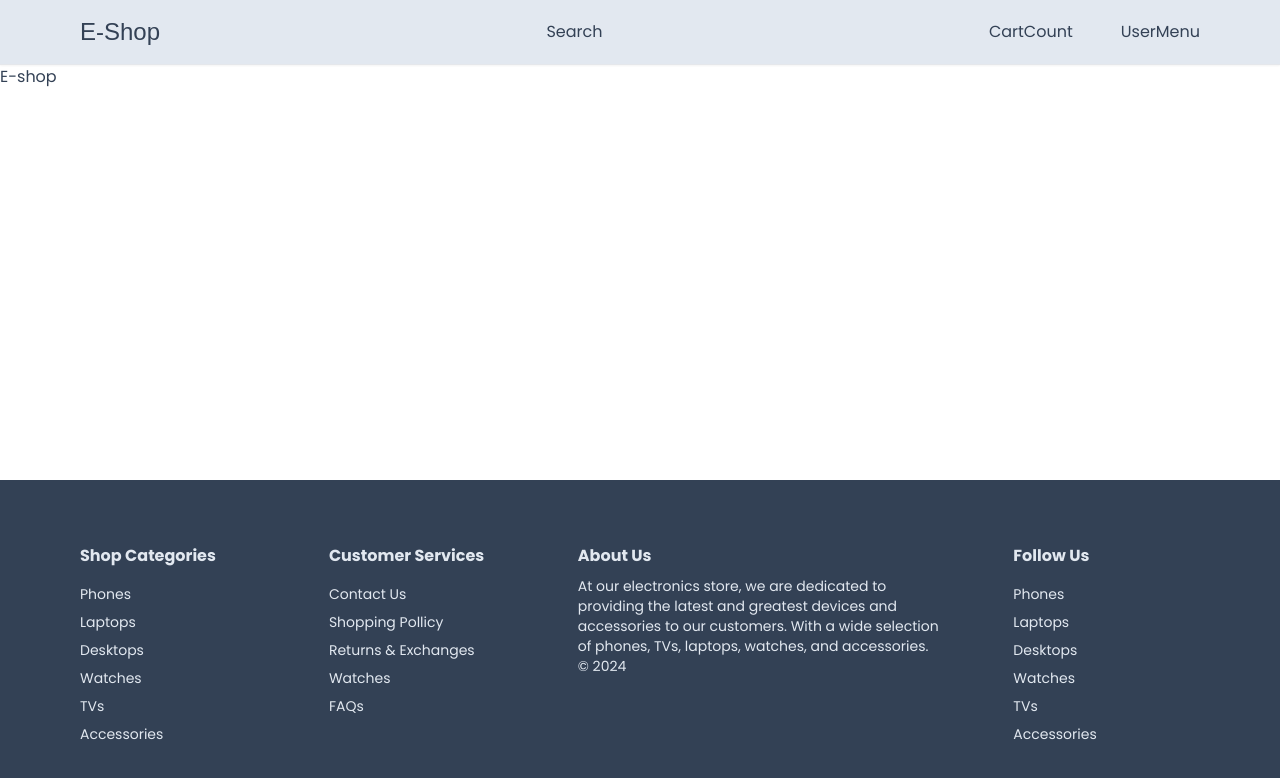
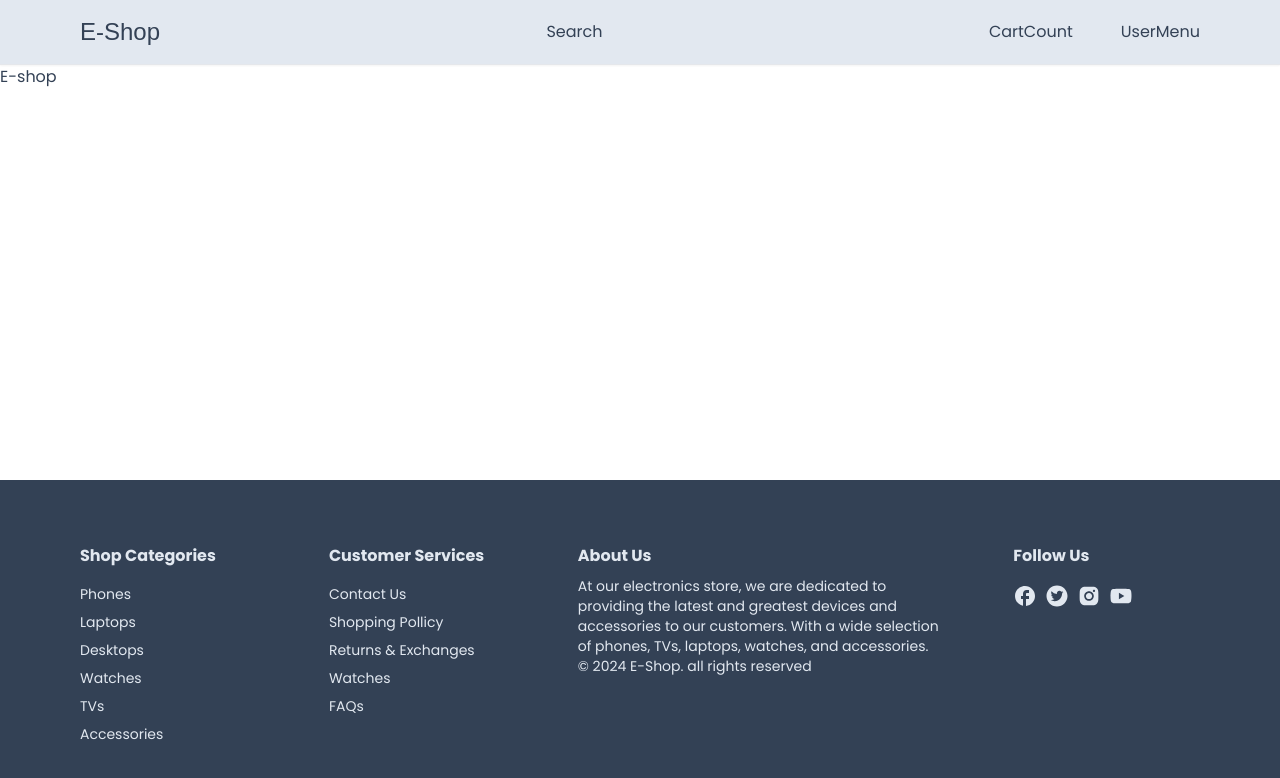
Before and after one commit to Alek30k/E-shop, a Next.js app: page / in a window 1280 px wide. Shown: the top 778 px of the page. Built offline with nearby package versions, Linux system fonts and the light colour scheme; a web font is replaced by a local one.

Commit message:
last commit

```diff
--- a/app/components/footer/Footer.tsx
+++ b/app/components/footer/Footer.tsx
@@ -1,6 +1,12 @@
 import Link from "next/link";
 import Container from "../Container";
 import FooterList from "./FooterList";
+import { MdFacebook } from "react-icons/md";
+import {
+  AiFillTwitterCircle,
+  AiFillInstagram,
+  AiFillYoutube,
+} from "react-icons/ai";
 
 const Footer = () => {
   return (
@@ -31,16 +37,24 @@ const Footer = () => {
               and greatest devices and accessories to our customers. With a wide
               selection of phones, TVs, laptops, watches, and accessories.
             </p>
-            <p>&copy; {new Date().getFullYear()}</p>
+            <p>&copy; {new Date().getFullYear()} E-Shop. all rights reserved</p>
           </div>
           <FooterList>
             <h3 className="text-base font-bold mb-2">Follow Us</h3>
-            <Link href="#">Phones</Link>
-            <Link href="#">Laptops</Link>
-            <Link href="#">Desktops</Link>
-            <Link href="#">Watches</Link>
-            <Link href="#">TVs</Link>
-            <Link href="#">Accessories</Link>
+            <div className="flex gap-2">
+              <Link href="#">
+                <MdFacebook size={24} />
+              </Link>
+              <Link href="#">
+                <AiFillTwitterCircle size={24} />
+              </Link>
+              <Link href="#">
+                <AiFillInstagram size={24} />
+              </Link>
+              <Link href="#">
+                <AiFillYoutube size={24} />
+              </Link>
+            </div>
           </FooterList>
         </div>
       </Container>
```
